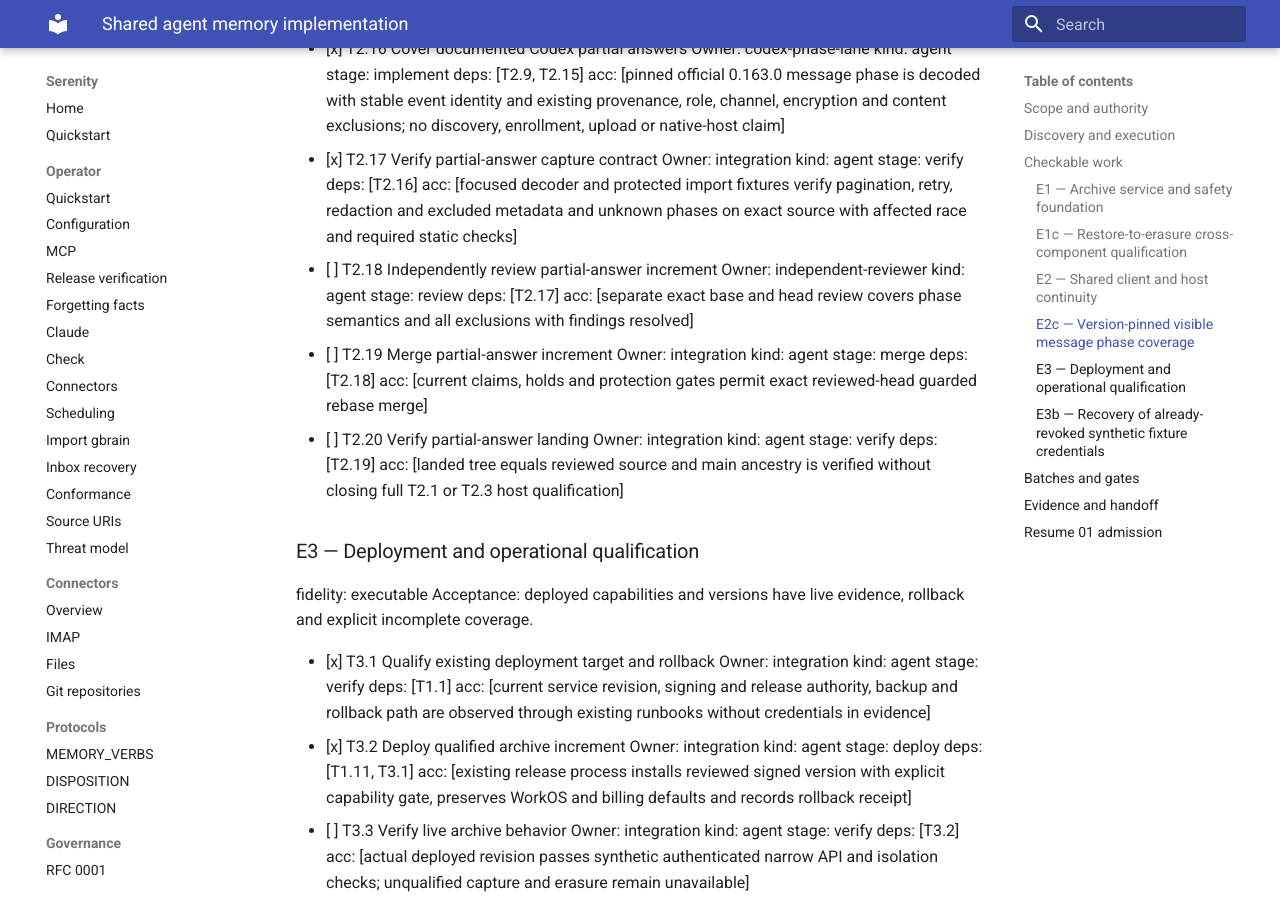
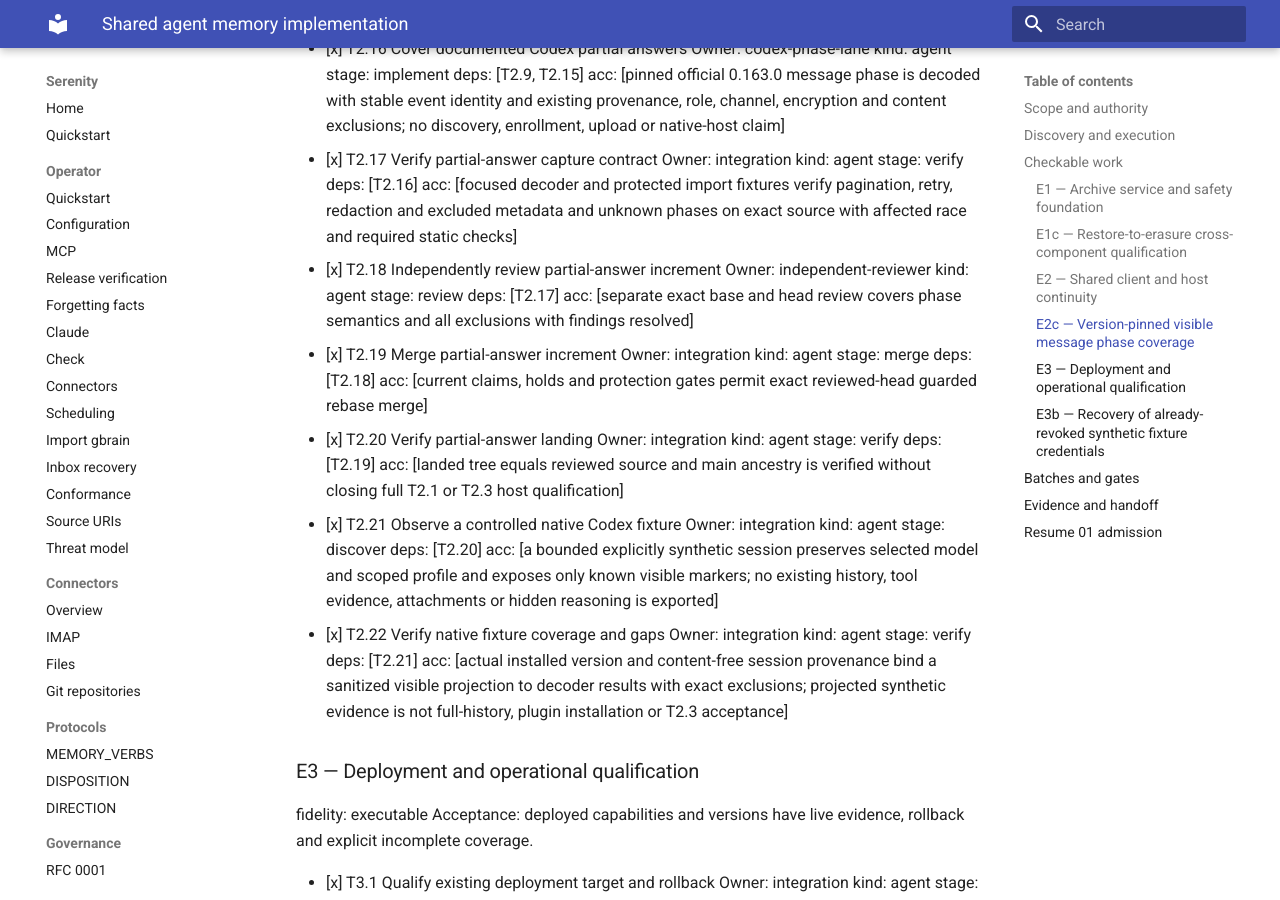
Before and after one commit to sirerun/serenity, an MkDocs documentation site: the page built from docs/plans/shared-agent-memory-implementation-20261016.md, in a window 1280 px wide and 900 px high, scrolled down 5671 px. Built offline with MkDocs 1.6.1 and Material for MkDocs 9.7.7, drawn with Linux system fonts in a browser that asks for light colours; some of the changed text lies outside the part shown.

Commit message:
Record revoked custody checks and native Codex coverage gaps

```diff
--- a/docs/plans/shared-agent-memory-implementation-20261016.md
+++ b/docs/plans/shared-agent-memory-implementation-20261016.md
@@ -81,9 +81,12 @@
 
 - [x] T2.16 Cover documented Codex partial answers  Owner: codex-phase-lane  kind: agent  stage: implement  deps: [T2.9, T2.15]  acc: [pinned official 0.163.0 message phase is decoded with stable event identity and existing provenance, role, channel, encryption and content exclusions; no discovery, enrollment, upload or native-host claim]
 - [x] T2.17 Verify partial-answer capture contract  Owner: integration  kind: agent  stage: verify  deps: [T2.16]  acc: [focused decoder and protected import fixtures verify pagination, retry, redaction and excluded metadata and unknown phases on exact source with affected race and required static checks]
-- [ ] T2.18 Independently review partial-answer increment  Owner: independent-reviewer  kind: agent  stage: review  deps: [T2.17]  acc: [separate exact base and head review covers phase semantics and all exclusions with findings resolved]
-- [ ] T2.19 Merge partial-answer increment  Owner: integration  kind: agent  stage: merge  deps: [T2.18]  acc: [current claims, holds and protection gates permit exact reviewed-head guarded rebase merge]
-- [ ] T2.20 Verify partial-answer landing  Owner: integration  kind: agent  stage: verify  deps: [T2.19]  acc: [landed tree equals reviewed source and main ancestry is verified without closing full T2.1 or T2.3 host qualification]
+- [x] T2.18 Independently review partial-answer increment  Owner: independent-reviewer  kind: agent  stage: review  deps: [T2.17]  acc: [separate exact base and head review covers phase semantics and all exclusions with findings resolved]
+- [x] T2.19 Merge partial-answer increment  Owner: integration  kind: agent  stage: merge  deps: [T2.18]  acc: [current claims, holds and protection gates permit exact reviewed-head guarded rebase merge]
+- [x] T2.20 Verify partial-answer landing  Owner: integration  kind: agent  stage: verify  deps: [T2.19]  acc: [landed tree equals reviewed source and main ancestry is verified without closing full T2.1 or T2.3 host qualification]
+
+- [x] T2.21 Observe a controlled native Codex fixture  Owner: integration  kind: agent  stage: discover  deps: [T2.20]  acc: [a bounded explicitly synthetic session preserves selected model and scoped profile and exposes only known visible markers; no existing history, tool evidence, attachments or hidden reasoning is exported]
+- [x] T2.22 Verify native fixture coverage and gaps  Owner: integration  kind: agent  stage: verify  deps: [T2.21]  acc: [actual installed version and content-free session provenance bind a sanitized visible projection to decoder results with exact exclusions; projected synthetic evidence is not full-history, plugin installation or T2.3 acceptance]
 
 ### E3 — Deployment and operational qualification
 fidelity: executable
@@ -110,8 +113,8 @@
 fidelity: executable
 Acceptance: cold offline custody can revoke or reissue exactly recorded fixture credentials after independent revocation, without treating revoked credentials as live authority.
 
-- [ ] T3.16 Recover externally revoked fixture custody  Owner: integration  kind: agent  stage: implement  deps: [T3.11]  acc: [offline reissue and revoke accept only correctly verified revoked secrets bound to the exact recorded fixture account and brain and credential ID; prepare still refuses retained revoked keys; public credential authentication and cold custody gates remain unchanged]
-- [ ] T3.17 Verify revoked fixture recovery  Owner: integration  kind: agent  stage: verify  deps: [T3.16]  acc: [affected race and vet and static checks cover private-admin-style external revocation, exact-two reissue, idempotent revoke, wrong secrets and swapped or foreign revoked keys with no unintended mutations]
+- [x] T3.16 Recover externally revoked fixture custody  Owner: integration  kind: agent  stage: implement  deps: [T3.11]  acc: [offline reissue and revoke accept only correctly verified revoked secrets bound to the exact recorded fixture account and brain and credential ID; prepare still refuses retained revoked keys; public credential authentication and cold custody gates remain unchanged]
+- [x] T3.17 Verify revoked fixture recovery  Owner: integration  kind: agent  stage: verify  deps: [T3.16]  acc: [affected race and vet and static checks cover private-admin-style external revocation, exact-two reissue, idempotent revoke, wrong secrets and swapped or foreign revoked keys with no unintended mutations]
 - [ ] T3.18 Independently review revoked fixture recovery  Owner: independent-reviewer  kind: agent  stage: review  deps: [T3.17]  acc: [separate exact base and head review covers custody and refusal boundaries with findings resolved]
 - [ ] T3.19 Merge revoked fixture recovery  Owner: integration  kind: agent  stage: merge  deps: [T3.18]  acc: [current claim and hold and protection gates permit exact reviewed-head guarded rebase merge]
 - [ ] T3.20 Verify revoked fixture recovery landing  Owner: integration  kind: agent  stage: verify  deps: [T3.19]  acc: [landed tree equals reviewed source and main ancestry is verified; existing deployment and cross-tool-source manifest migration remain separately gated]
@@ -192,3 +195,9 @@
 T2.16–T2.17 sourcebbb55370f7d95fad538f48f78b6f527884365677: immutable public Codex0.163.0 MessagePhase documents partial_answer as stable visible answer text, not turn completion. Existing safe decoder now covers that phase; equal-text partial/final occurrences retain distinct stable identities. Protected import tests verify redaction, cursor/restart/retry and pause/private/real-history refusal. Existing provenance, encrypted/reasoning/tool/attachment/channel exclusions remain. Actual affected three-package race/vet, lint2.11.4 and govuln1.9.0 passed on existing bounded DGX Go1.26.9 arm64; no installed host or backfill acceptance. Previously acknowledged unsupported-phase gaps are not reset or silently re-imported.
 
 Resume01 scoped recovery source work: actual private synthetic cleanup revoked fixture keys while retaining their private manifest strings. Existing offline inspect calls live credential Verify and therefore rejects reissue/revoke before reaching their own revocation path. T3.16 fixes only explicitly requested offline recovery modes after secret verification and exact recorded binding checks. No production reissue, new account, source-version migration or cold-fence bypass is authorized by a passing source test. All prior62 task IDs remain, including incomplete live API and complete-design gates.
+
+PR394 independently accepted3b90f59a4ba983d5f8259f9c590a7ed758a620f9 and guarded rebase landed25d74ce0c64e0032516b38a6902d579c43eb8c1a with equal treee26b6f514119fbf5a06b0ab1ec5e7896aed920c2 and main ancestry verified. Actions billing failure had zero test steps; protections and holds rechecked, no bypass. T2.21–T2.22 add only controlled synthetic discovery independent of full host lifecycle and erasure gates; max two subordinate sessions remains in force.
+
+T3.16–T3.17 source98e01437376f6433db83870d3935229d46f9423f passes affected fixture/credential race and vet, lint2.11.4 and govuln1.9.0 on bounded existing DGX. Recovery modes recognize only an already secret-verified revoked key and recheck its exact recorded account/brain/credential binding. Prepare still refuses stale revoked strings; public Verify remains revoked. This is source-only, not installed fixture-tool compatibility or cross-source manifest migration.
+
+T2.21–T2.22 controlled native discovery: actual Codex0.163.0 selected-model synthetic session emitted two known markers with sibling retained-source/client-authored/order metadata. No model tool calls or existing-history reads; original history was not exported. A sanitized visible projection preserving line positions and nonempty metadata keys was checked against landed25d74ce0 on DGX: zero admitted messages, two explicit provenance gaps and stable acknowledged cursor. This is negative coverage evidence, not full native capture. Original SHA1636e970b5a792e612341a0de2e82645d5bdd2a4002c95e05ee2f0d2b121e727; projected fixture SHA9b813aeec28728b13828d8f2c0b49852fd00f8582ef3d4871c7f7c185c0d9b88. T2.3 remains open; no broad metadata admission is inferred.
```
